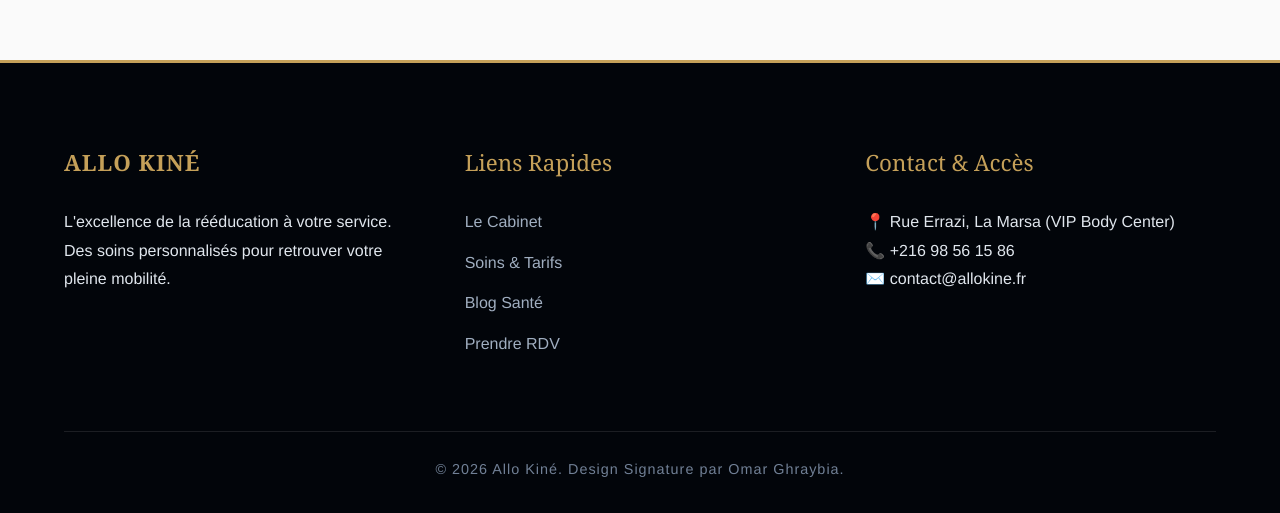
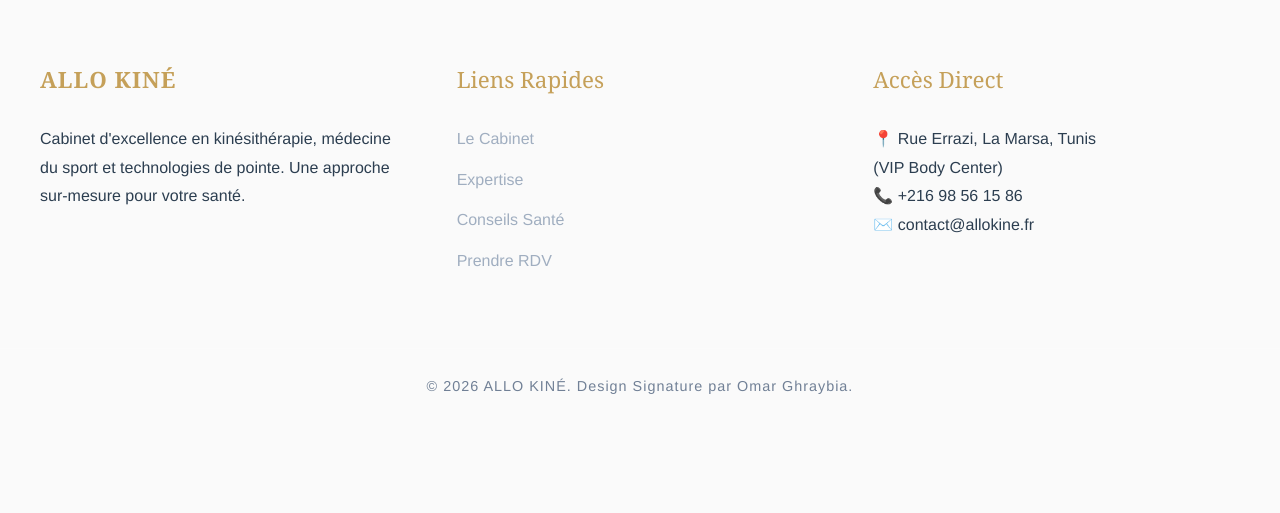
Before and after one commit to omarghraibia/ALLO-KINE-V2, a website: page public/cabinet.html in a window 1280 px wide. Shown: the part 1317-1830 px from the top of the page. After the commit the page ends 1717 px from the top, so only its background shows below. Drawn offline with Linux system fonts and the light colour scheme.

Commit message:
Update cabinet.html

```diff
--- a/public/cabinet.html
+++ b/public/cabinet.html
@@ -99,30 +99,30 @@
         </section>
     </main>
 
-    <footer class="pro-footer">
+   <footer class="footer">
         <div class="footer-container">
             <div class="footer-col">
                 <h3 class="brand-name">ALLO KINÉ</h3>
-                <p>L'excellence de la rééducation à votre service. Des soins personnalisés pour retrouver votre pleine mobilité.</p>
+                <p>Cabinet d'excellence en kinésithérapie, médecine du sport et technologies de pointe. Une approche sur-mesure pour votre santé.</p>
             </div>
             <div class="footer-col">
                 <h3>Liens Rapides</h3>
                 <ul>
                     <li><a href="/cabinet.html">Le Cabinet</a></li>
-                    <li><a href="/competences.html">Soins & Tarifs</a></li>
-                    <li><a href="/blog.html">Blog Santé</a></li>
+                    <li><a href="/experiences.html">Expertise</a></li>
+                    <li><a href="/blog.html">Conseils Santé</a></li>
                     <li><a href="/contact.html">Prendre RDV</a></li>
                 </ul>
             </div>
             <div class="footer-col">
-                <h3>Contact & Accès</h3>
-                <p>📍 Rue Errazi, La Marsa (VIP Body Center)</p>
+                <h3>Accès Direct</h3>
+                <p>📍 Rue Errazi, La Marsa, Tunis<br>(VIP Body Center)</p>
                 <p>📞 +216 98 56 15 86</p>
                 <p>✉️ contact@allokine.fr</p>
             </div>
         </div>
         <div class="footer-bottom">
-            <p>&copy; 2026 Allo Kiné. Design Signature par Omar Ghraybia.</p>
+            <p>&copy; 2026 ALLO KINÉ. Design Signature par Omar Ghraybia.</p>
         </div>
     </footer>
 
```
